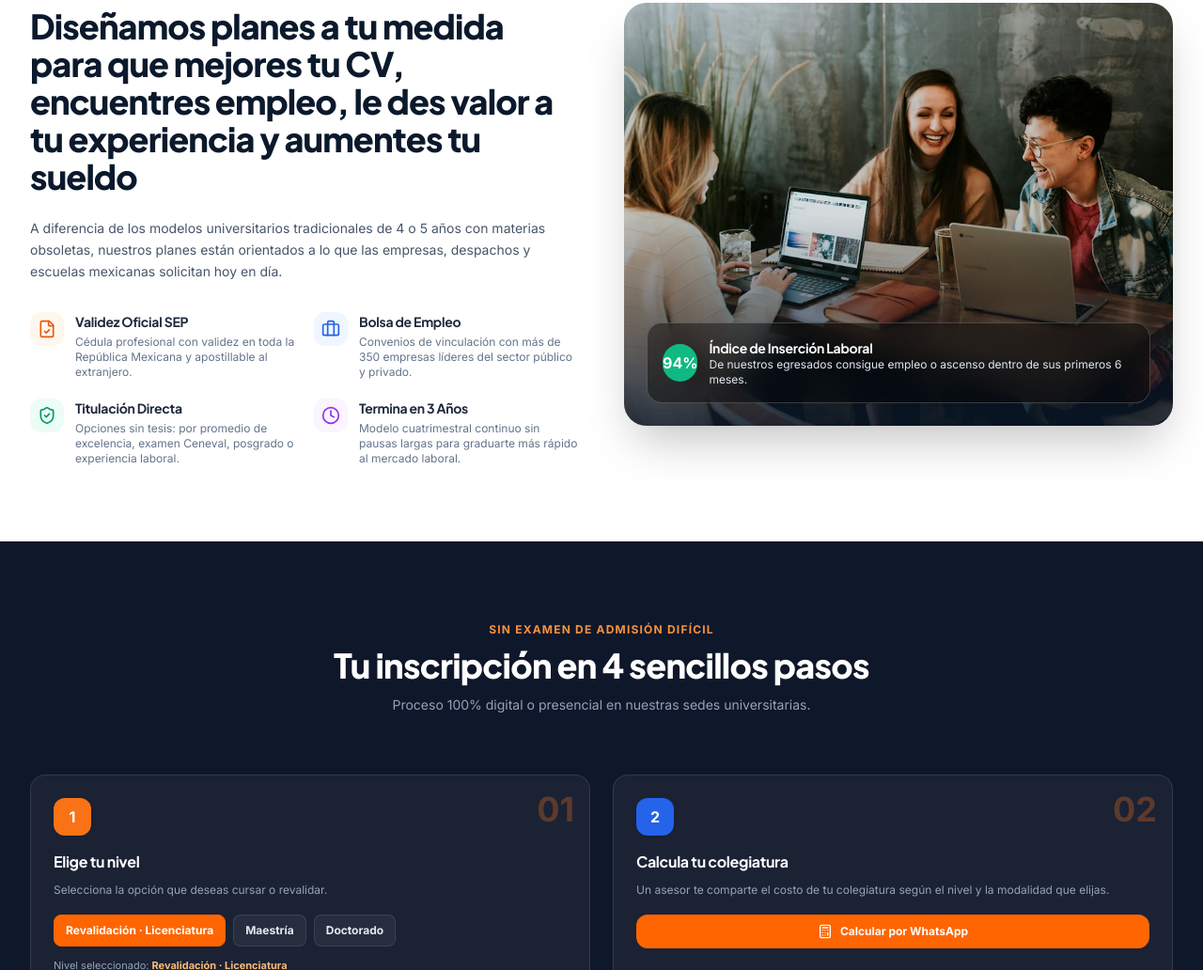
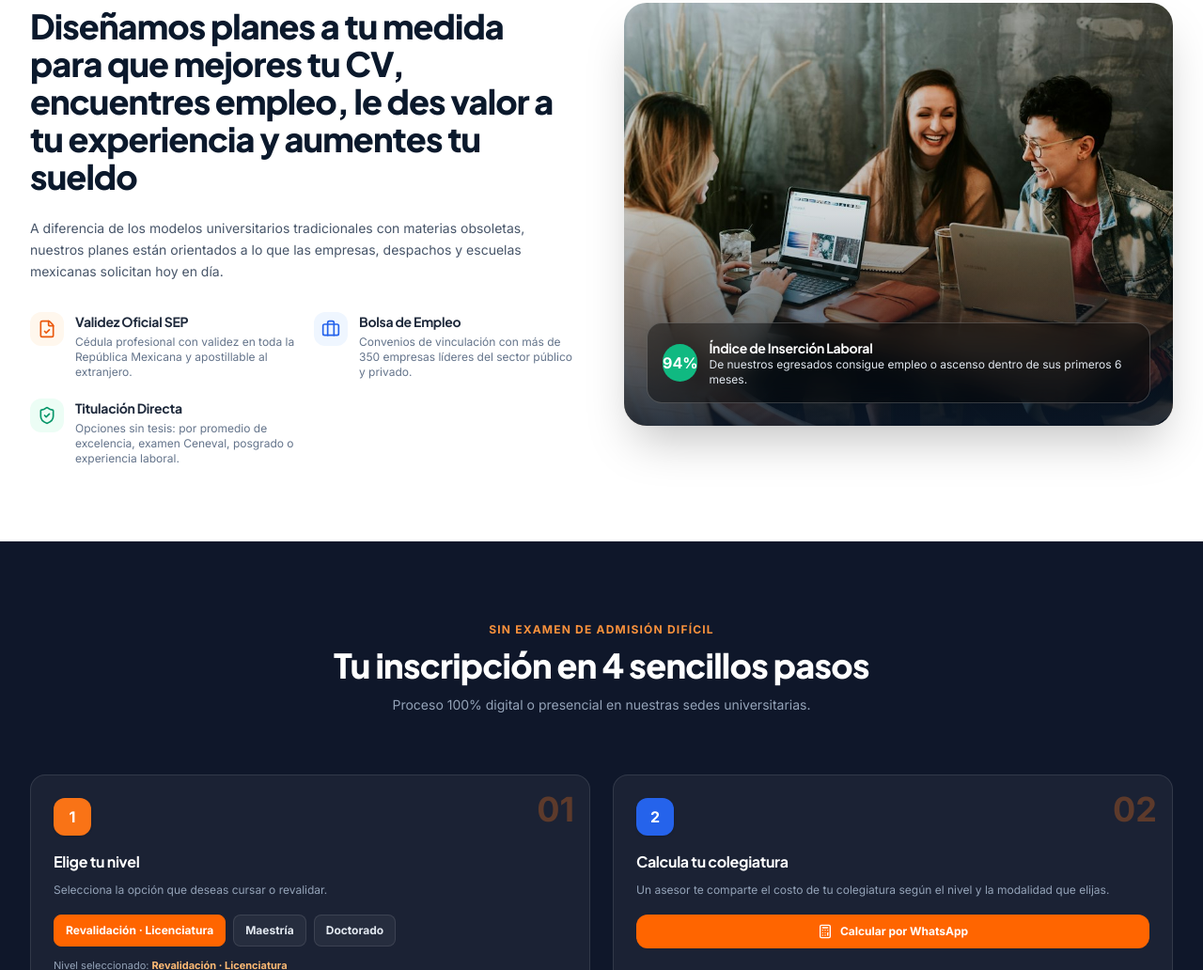
Before and after one commit to Eduardo10290/escuela, a website: page index.html in a window 1280 px wide. Shown: the part 4336-5368 px from the top of the page at 94% size. Drawn offline with Linux system fonts and the light colour scheme.

Commit message:
Quita la duracion de los programas (tiempo)
- Elimina la tarjeta 'Termina en 3 Anos' de la seccion de ventajas
- Quita la duracion del mensaje de WhatsApp de cada programa
- Reescribe la comparacion 'de 4 o 5 anos' sin mencionar anos

```diff
--- a/index.html
+++ b/index.html
@@ -431,7 +431,7 @@
           </h2>
 
           <p class="text-slate-600 text-sm leading-relaxed">
-            A diferencia de los modelos universitarios tradicionales de 4 o 5 años con materias obsoletas, nuestros planes están orientados a lo que las empresas, despachos y escuelas mexicanas solicitan hoy en día.
+            A diferencia de los modelos universitarios tradicionales con materias obsoletas, nuestros planes están orientados a lo que las empresas, despachos y escuelas mexicanas solicitan hoy en día.
           </p>
 
           <div class="grid grid-cols-1 sm:grid-cols-2 gap-5 pt-2">
@@ -463,16 +463,6 @@
               <div>
                 <h4 class="font-bold text-sm text-slate-800">Titulación Directa</h4>
                 <p class="text-xs text-slate-500 mt-1">Opciones sin tesis: por promedio de excelencia, examen Ceneval, posgrado o experiencia laboral.</p>
-              </div>
-            </div>
-
-            <div class="flex items-start gap-3">
-              <div class="w-9 h-9 rounded-xl bg-purple-50 text-purple-600 flex items-center justify-center shrink-0">
-                <i data-lucide="clock" class="w-5 h-5"></i>
-              </div>
-              <div>
-                <h4 class="font-bold text-sm text-slate-800">Termina en 3 Años</h4>
-                <p class="text-xs text-slate-500 mt-1">Modelo cuatrimestral continuo sin pausas largas para graduarte más rápido al mercado laboral.</p>
               </div>
             </div>
 
--- a/js/app.js
+++ b/js/app.js
@@ -136,7 +136,6 @@ document.addEventListener('DOMContentLoaded', () => {
       `🎓 *Programa:* ${prog.name}\n` +
       `📚 *Nivel:* ${prog.levelName}\n` +
       `✅ *Validez:* ${prog.validez}\n` +
-      `⏱️ *Duración:* ${prog.duration}\n` +
       `🏫 *Modalidades:* ${prog.modalities.join(', ')}\n\n` +
       `¿Me pueden enviar la información de inscripción y colegiatura?`
     );
```
